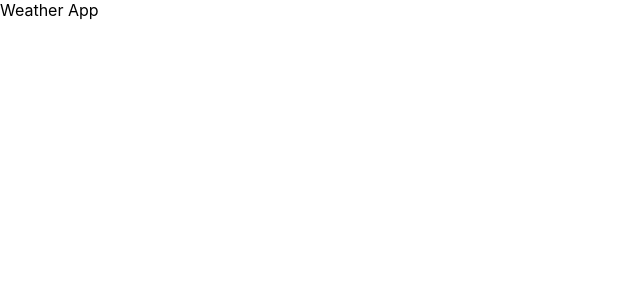
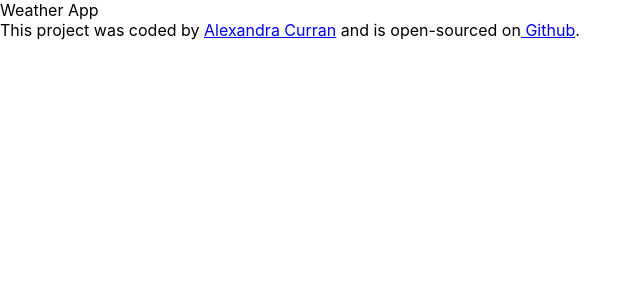
Before and after one commit to teaArchivist/react-weather-app, a React (Create React App) app: page / in a window 1280 px wide. Shown: the top 300 px of the page, without its empty margins (0-640 px from the left). Built offline with nearby package versions, Linux system fonts and the light colour scheme.

Commit message:
Added footer and Github url

```diff
--- a/src/App.js
+++ b/src/App.js
@@ -4,6 +4,10 @@ export default function App() {
   return (
     <div className="App">
     Weather App
+    <footer>
+      This project was coded by <a href="https://github.com/teaArchivist">Alexandra Curran</a> and is open-sourced on
+    <a href="https://deluxe-syrniki-c8616f.netlify.app" target="_blank"> Github</a>.
+    </footer>
     </div>
   );
 }
```
